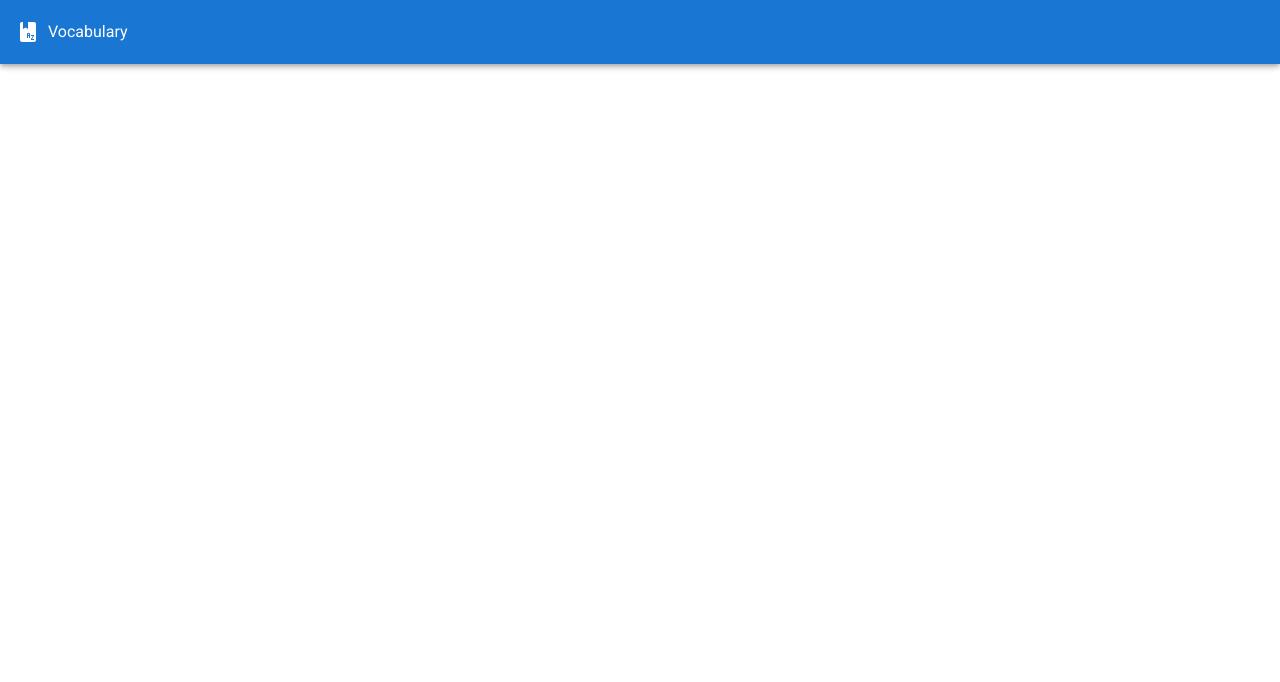
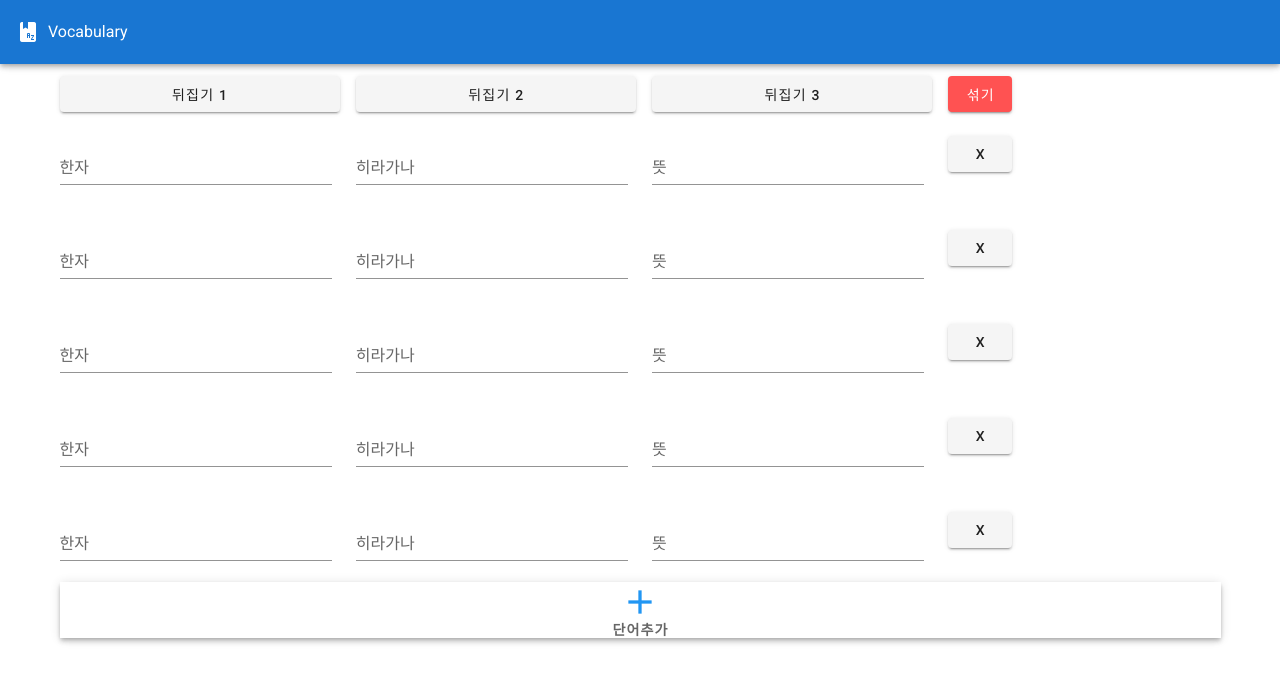
Before and after one commit to LeastKIds/vocabulary, a Vue app in the folder vocabulary-vue/: page /wordbook in a window 1280 px wide. Shown: the top 682 px of the page. Built offline with nearby package versions, Linux system fonts and the light colour scheme; what vue-cookies would draw is missing.

Commit message:
천세준:WordBook 기본화면 구성 및 라우터등록 기능:X

```diff
--- /dev/null
+++ b/vocabulary-vue/src/components/WordBook.vue
@@ -0,0 +1,71 @@
+<template>
+  <div>
+    <v-container>
+      <v-row>
+        <v-col
+          align="center"
+          class="justify around"
+          v-for="btn in buttons"
+          :key="btn.id"
+          cols="3"
+          sd="1"
+        >
+          <v-btn style="width: 280px">뒤집기 {{ btn.id }}</v-btn>
+        </v-col>
+        <v-col><v-btn align="right" color="error">섞기</v-btn> </v-col>
+      </v-row>
+      <v-row class="word" v-for="n in 5" :key="n.id">
+        <!-- v-for="n in 5" :key="n.id" -->
+        <v-col cols="4" md="3">
+          <v-text-field v-model="한자" label="한자"></v-text-field>
+          <!-- outlined
+            color="black" -->
+        </v-col>
+        <v-col cols="4" md="3">
+          <v-text-field v-model="히라가나" label="히라가나"></v-text-field>
+        </v-col>
+        <v-col cols="4" md="3">
+          <v-text-field v-model="뜻" label="뜻"></v-text-field>
+        </v-col>
+        <v-col><v-btn>X</v-btn></v-col>
+      </v-row>
+      <v-bottom-navigation grow>
+        <v-btn>
+          <h3>단어추가</h3>
+          <v-icon color="blue" x-large>mdi-plus</v-icon>
+        </v-btn>
+      </v-bottom-navigation>
+    </v-container>
+  </div>
+</template>
+
+<script>
+export default {
+  //   name: WordList,
+  data() {
+    return {
+      buttons: [
+        { id: 1, color: "blue" },
+        { id: 2, color: "black" },
+        { id: 3, color: "red" },
+      ],
+      words: [{ chinese_character: "", hiragana: "", korean: "" }],
+      delete: false,
+      count: 0,
+    };
+  },
+  methods: {
+    clickBtn() {
+      this.btn;
+    },
+    addWordList() {},
+
+    addNum() {
+      this.count += 1;
+    },
+  },
+};
+</script>
+
+<style scoped>
+</style>
--- a/vocabulary-vue/src/router/index.js
+++ b/vocabulary-vue/src/router/index.js
@@ -2,6 +2,7 @@ import Vue from 'vue'
 import SignIn from '@/components/SignIn'
 import SignUp from '@/components/SignUp'
 import Main from '@/components/Main'
+import WordBook from '@/components/WordBook'
 import VueRouter from 'vue-router'
 
 
@@ -36,7 +37,10 @@ const routes = [
   { path: '/main',
     name: 'Main',
     component:Main,
-
+  },
+  { path: '/wordbook',
+    name: 'WordBook',
+    component:WordBook
   },
 ]
 
```
Also changed, not shown: 1 other file (tests, documents, lock files or other folders).
